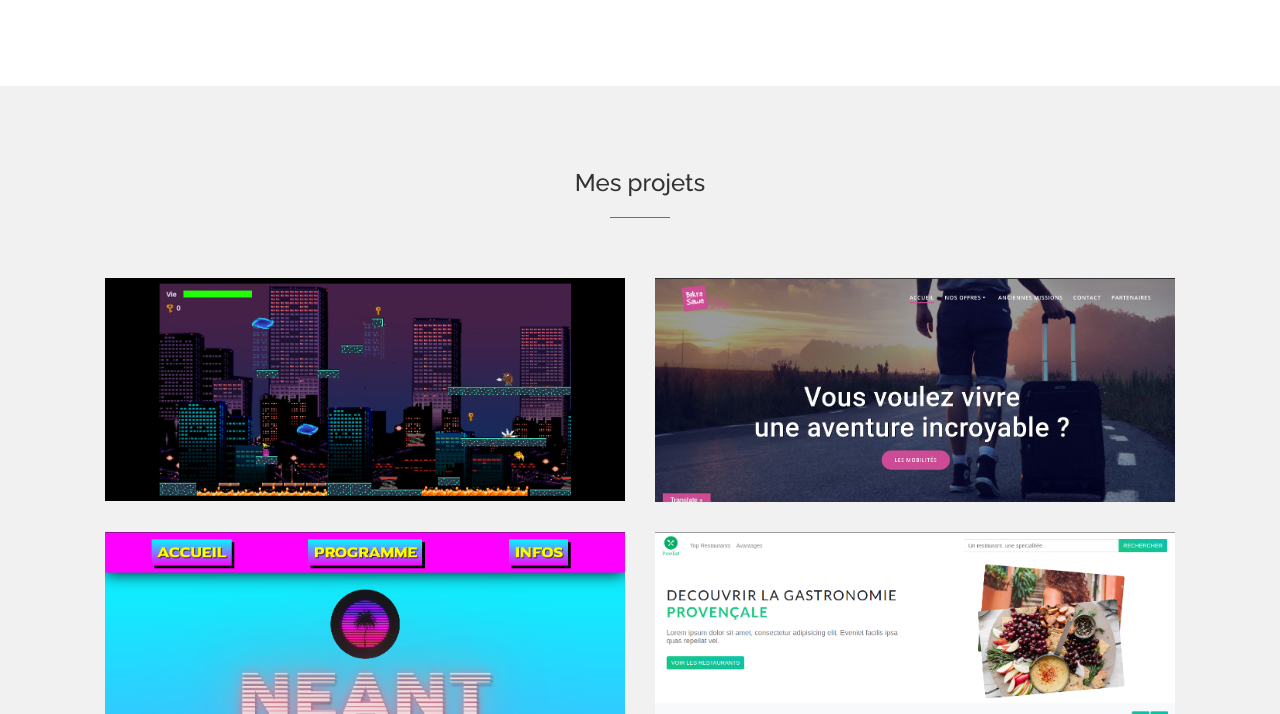
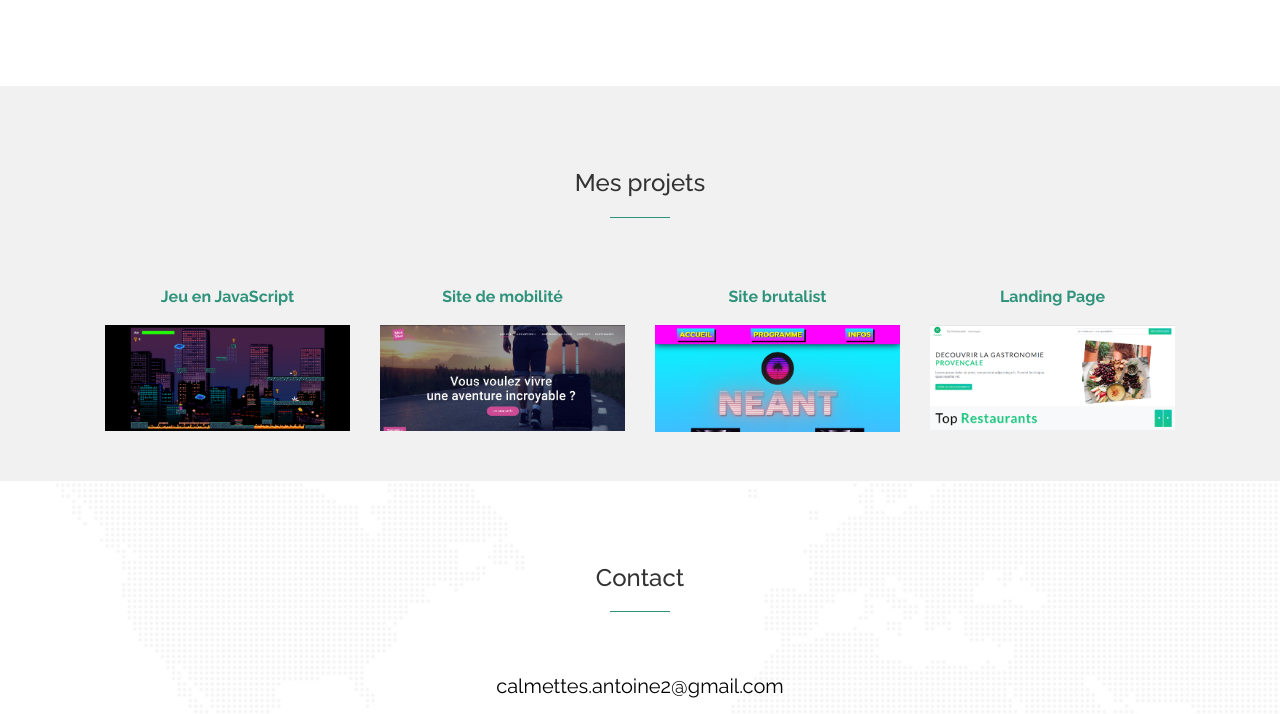
Before and after one commit to AntoineCalmettes/Portfolio-3.0, a plain HTML site: page index.html in a window 1280 px wide. Shown: the part 1008-1722 px from the top of the page. Drawn offline with nearby package versions, Linux system fonts and the light colour scheme.

Commit message:
Change col project

```diff
--- a/css/style.css
+++ b/css/style.css
@@ -332,9 +332,7 @@ h1,h2{
 	color:white!important;
 }
 
-.containe {
 
-  }
 
 
   .overlay2 {
--- a/index.html
+++ b/index.html
@@ -37,6 +37,7 @@
     <link rel="stylesheet"
         type="text/css"
         href="fonts/font-awesome/css/font-awesome.css">
+        <link href="https://unpkg.com/aos@2.3.1/dist/aos.css" rel="stylesheet">
 
     <!-- Stylesheet
     ================================================== -->
@@ -221,43 +222,56 @@
             <div class="space"></div>
 
             <div class="row">
-                <div class="col-md-6 containe">
+                <div class="col-lg-3"><h4>Jeu en JavaScript</h4></div>
+                <div class="col-lg-3"><h4>Site de mobilité</h4></div>
+                <div class="col-lg-3"><h4>Site brutalist</h4></div>
+                <div class="col-lg-3"><h4>Landing Page</h4></div>
+
+                <div class="col-lg-3" style="margin-bottom:50px;">
+                    <div class="containe">
                     <a href="BattleTrap.html"><img src="img/battleTrap.png"
                         class="img-responsive project image">
                         <div class="overlay2">
-                            <div class="text">En savoirs plus ...</div>
+                            <div class="text">En savoirs plus</div>
                         </div>
                     </a>
                 </div>
+                </div>
 
-                <div class="col-md-6 containe">
+
+
+
+                <div class="col-lg-3 containe" >
                     <a href="Mobijeme.html"><img src="img/Mobijeme.png"
                         class="img-responsive project image">
                         <div class="overlay2">
-                            <div class="text">En savoirs plus ...</div>
+                            <div class="text">En savoirs plus</div>
                         </div>
                     </a>
 
                 </div>
 
-                <div class="col-md-6 containe" style="margin-top:30px;">
+
+                <div class="col-md-3 containe" >
                 <a href="Brutalist.html"> <img src="img/brutalist.png"
                         class="img-responsive project">
                         <div class="overlay2">
-                            <div class="text">En savoirs plus ...</div>
+                            <div class="text">En savoirs plus</div>
                         </div>
                     </a>
                 </div>
-                <div class="col-md-6 containe" style="margin-top:30px;">
+
+
+                <div class="col-lg-3 containe">
                 <a href="ProEat.html">
                     <img src="img/Proeat.png"
                         class="img-responsive project">
                         <div class="overlay2">
-                            <div class="text">En savoirs plus ...</div>
+                            <div class="text">En savoirs plus</div>
                         </div>
                     </a>
                 </div>
-            </div>
+
 
 
 
@@ -294,6 +308,7 @@
 
 
     <!-- jQuery (necessary for Bootstrap's JavaScript plugins) -->
+    <script src="https://unpkg.com/aos@2.3.1/dist/aos.js"></script>
     <script src="https://ajax.googleapis.com/ajax/libs/jquery/1.11.1/jquery.min.js"></script>
     <script type="text/javascript"
         src="js/jquery.1.11.1.js"></script>
@@ -305,6 +320,9 @@
     ================================================== -->
     <script type="text/javascript"
         src="js/main.js"></script>
+        <script>
+            AOS.init();
+          </script>
 
 </body>
 
```
